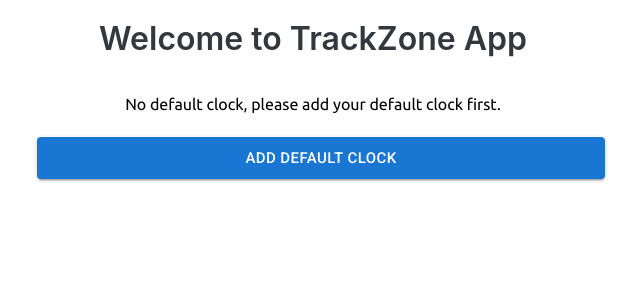
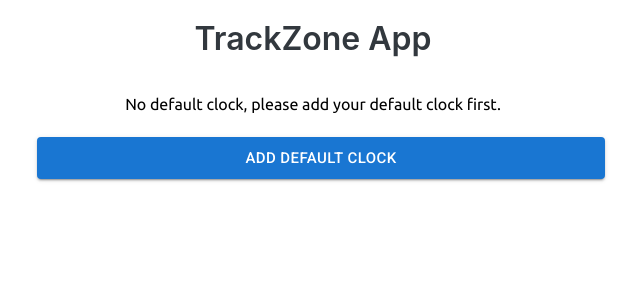
Before and after one commit to atik65/TrackZone, a React (Vite) app: page / in a window 1280 px wide. Shown: the top 300 px of the page, without its empty margins (327-967 px from the left). Built offline with nearby package versions, Linux system fonts and the light colour scheme.

Commit message:
fix: nav changed

```diff
--- a/index.html
+++ b/index.html
@@ -5,7 +5,7 @@
   <meta charset="UTF-8" />
   <link rel="icon" type="image/svg+xml" href="/vite.svg" />
   <meta name="viewport" content="width=device-width, initial-scale=1.0" />
-  <title>Vite + React</title>
+  <title>TrackZone</title>
 
 
   <link rel="stylesheet" href="https://fonts.googleapis.com/css?family=Roboto:300,400,500,700&display=swap" />
--- a/src/components/shared/navigation/Nav.jsx
+++ b/src/components/shared/navigation/Nav.jsx
@@ -55,7 +55,7 @@
           textAlign: "center",
         }}
       >
-        Welcome to TrackZone App
+        TrackZone App
       </Typography>
     </div>
   );
```
